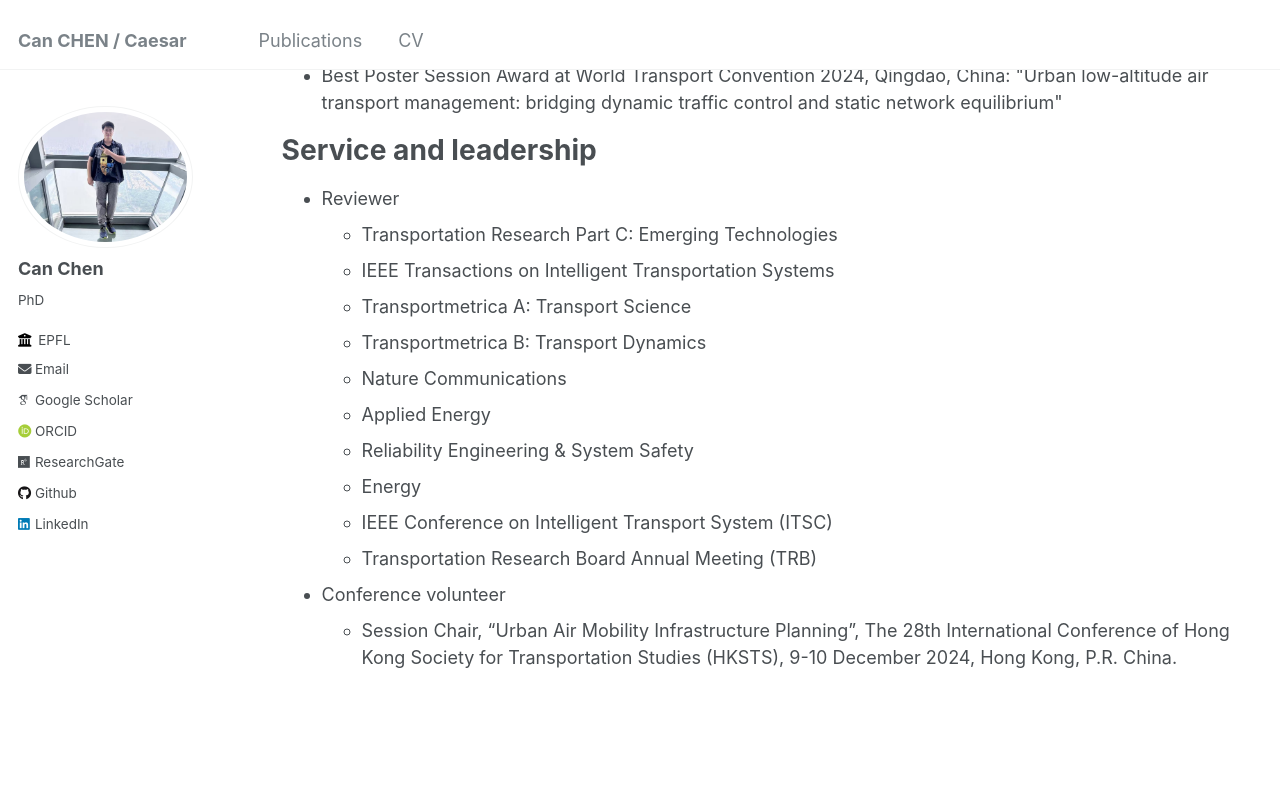
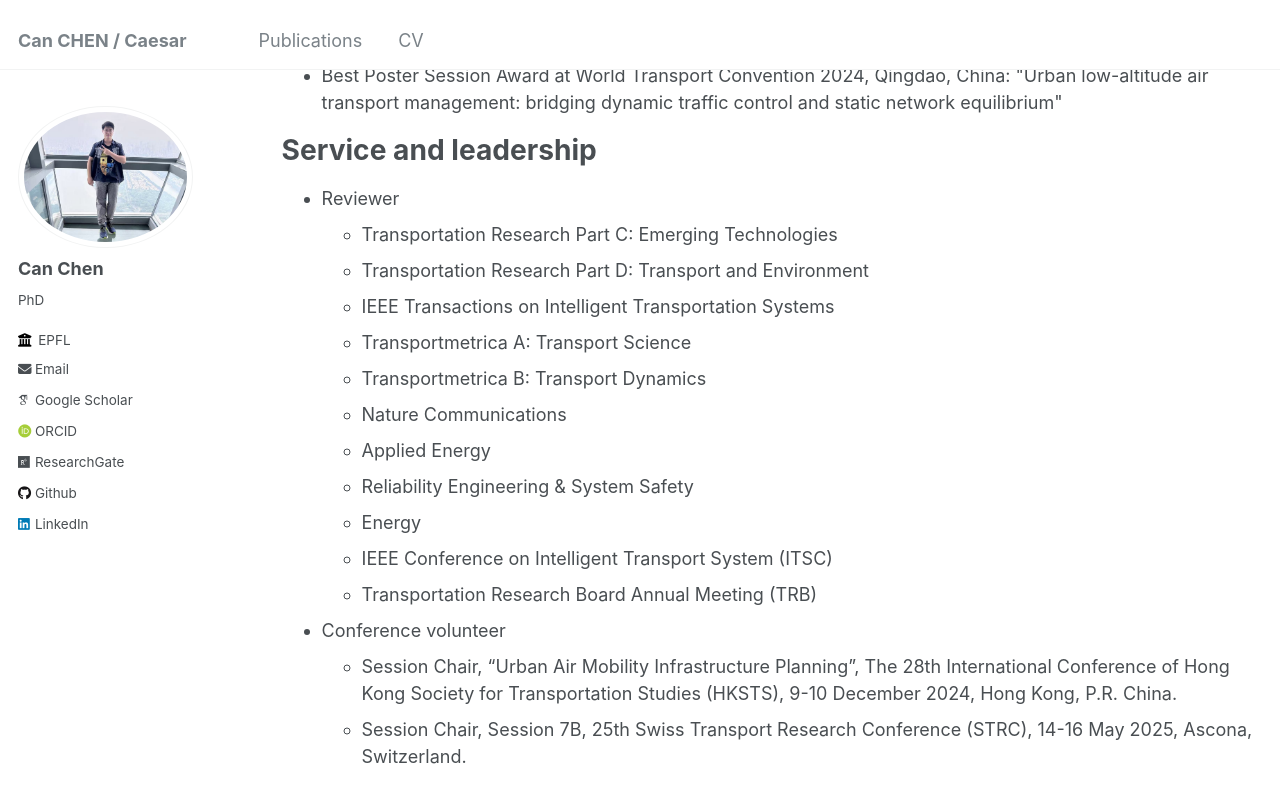
Before and after one commit to CanChen-Caesar/CanChen-Caesar.github.io, a Jekyll site: the page built from _pages/cv.md, in a window 1280 px wide and 900 px high, scrolled down 2107 px. Shown: the top 803 px of the window. Built offline with Jekyll 4.4.1, drawn with Linux system fonts in a browser that asks for light colours; some web fonts are replaced.

Commit message:
Update cv.md

```diff
--- a/_pages/cv.md
+++ b/_pages/cv.md
@@ -66,6 +66,7 @@ Service and leadership
 ======
 * Reviewer
   * Transportation Research Part C: Emerging Technologies
+  * Transportation Research Part D: Transport and Environment
   * IEEE Transactions on Intelligent Transportation Systems
   * Transportmetrica A: Transport Science
   * Transportmetrica B: Transport Dynamics
@@ -78,3 +79,4 @@ Service and leadership
 
 * Conference volunteer
   * Session Chair, "Urban Air Mobility Infrastructure Planning", The 28th International Conference of Hong Kong Society for Transportation Studies (HKSTS), 9-10 December 2024, Hong Kong, P.R. China.
+  * Session Chair, Session 7B, 25th Swiss Transport Research Conference (STRC), 14-16 May 2025, Ascona, Switzerland.
```
